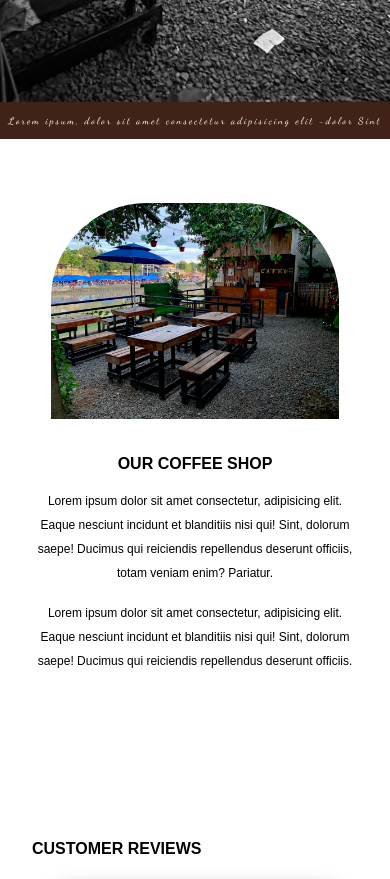
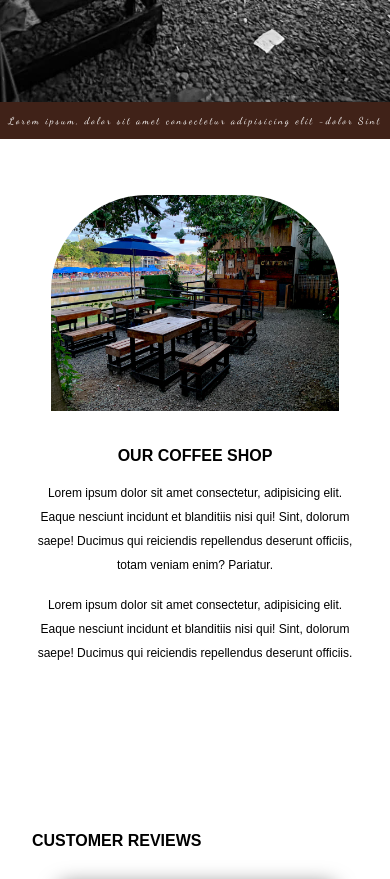
Before and after one commit to fika-dvlpr/cafe-la-terraza-responsive, a plain HTML site: page index.html in a window 390 px wide. Shown: the part 760-1639 px from the top of the page. Drawn offline with nearby package versions, Linux system fonts and the light colour scheme; a web font is replaced by a local one.

Commit message:
Add files via upload

```diff
--- a/Style/style.css
+++ b/Style/style.css
@@ -742,10 +742,10 @@ footer {
     flex-direction: column;
     text-align: center;
     transition: 0.5s;
+    padding-top: 3.5rem;
   }
 
   .about-picture img {
-    margin-top: 4rem;
     width: 22rem;
     transition: 0.5s;
   }
```
